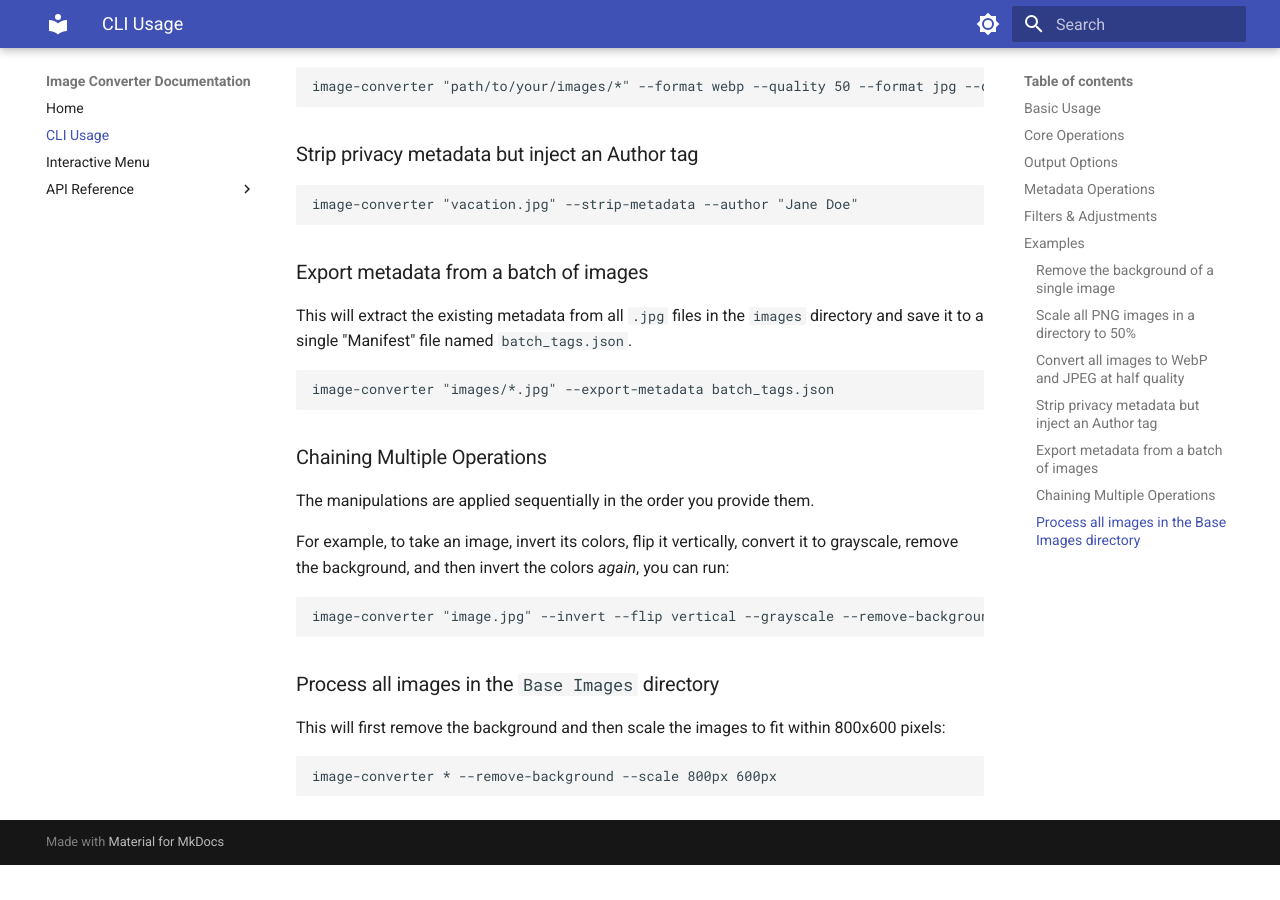
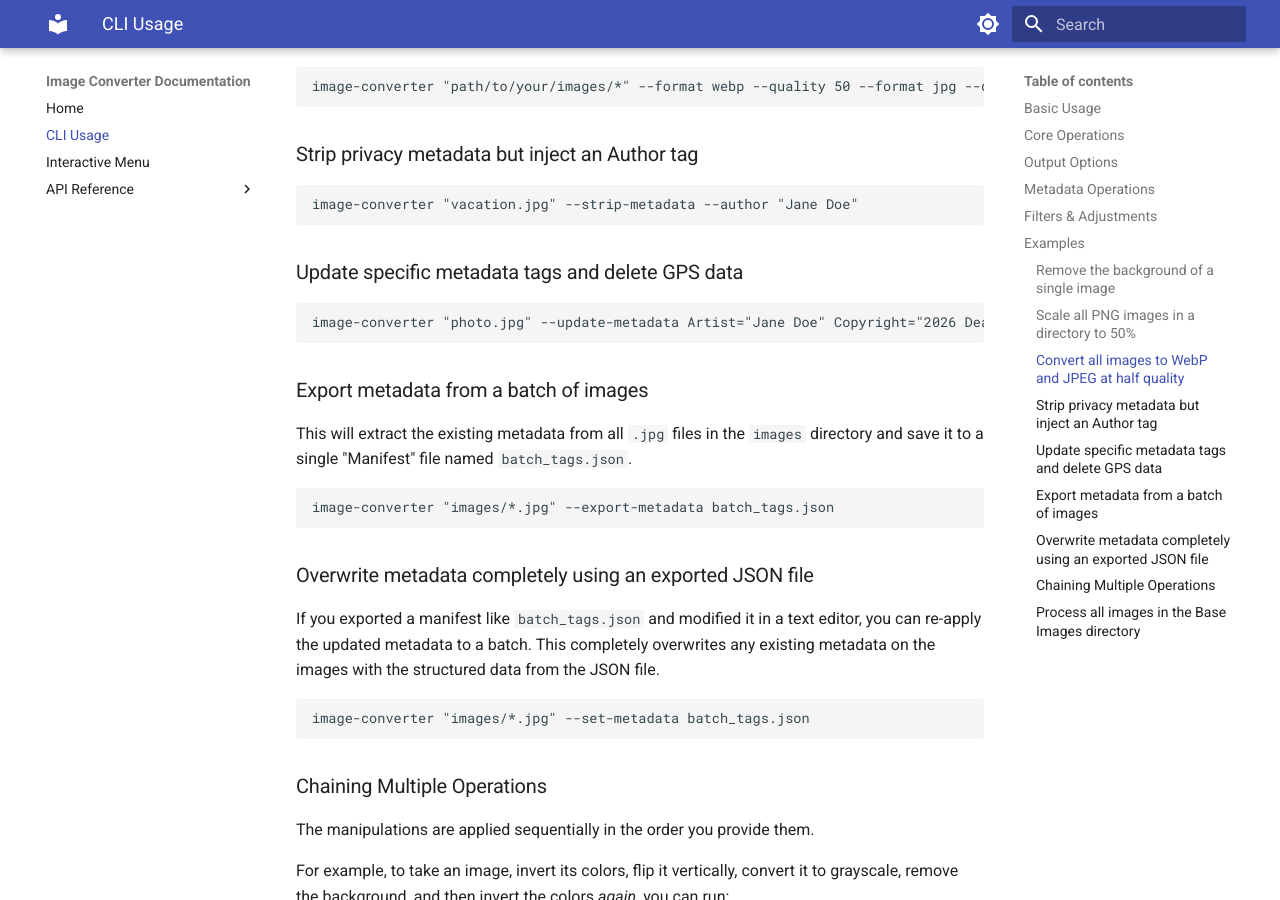
Before and after one commit to dealien/Image-Converter, an MkDocs documentation site: the page built from docs/cli_usage.md, in a window 1280 px wide and 900 px high, scrolled down 2424 px. Built offline with MkDocs 1.6.1 and Material for MkDocs 9.7.7, drawn with Linux system fonts in a browser that asks for light colours; before the commit the page ends 3289 px from its top, so only the background shows below that.

Commit message:
docs: sync CLI usage with README
Co-authored-by: dealien <11463644+dealien@users.noreply.github.com>

````diff
--- a/docs/cli_usage.md
+++ b/docs/cli_usage.md
@@ -80,12 +80,26 @@ image-converter "path/to/your/images/*" --format webp --quality 50 --format jpg
 image-converter "vacation.jpg" --strip-metadata --author "Jane Doe"
 ```
 
+### Update specific metadata tags and delete GPS data
+
+```bash
+image-converter "photo.jpg" --update-metadata Artist="Jane Doe" Copyright="2026 Dealien" GPSInfo=None
+```
+
 ### Export metadata from a batch of images
 
 This will extract the existing metadata from all `.jpg` files in the `images` directory and save it to a single "Manifest" file named `batch_tags.json`.
 
 ```bash
 image-converter "images/*.jpg" --export-metadata batch_tags.json
+```
+
+### Overwrite metadata completely using an exported JSON file
+
+If you exported a manifest like `batch_tags.json` and modified it in a text editor, you can re-apply the updated metadata to a batch. This completely overwrites any existing metadata on the images with the structured data from the JSON file.
+
+```bash
+image-converter "images/*.jpg" --set-metadata batch_tags.json
 ```
 
 ### Chaining Multiple Operations
````
